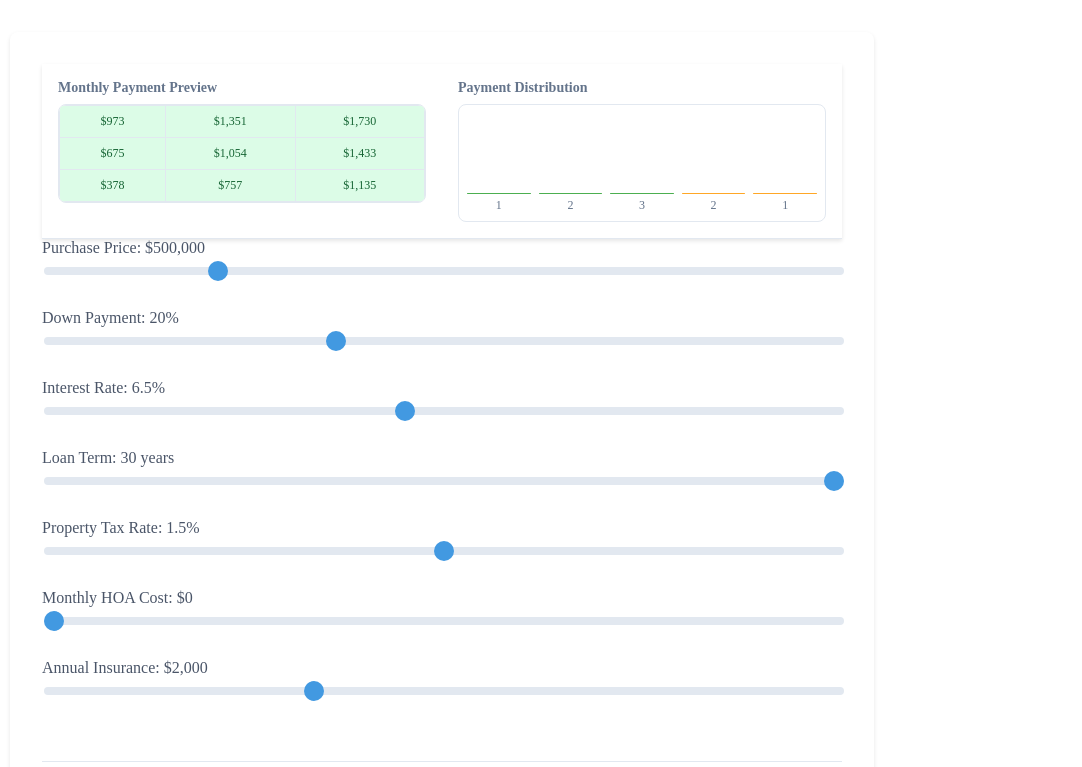
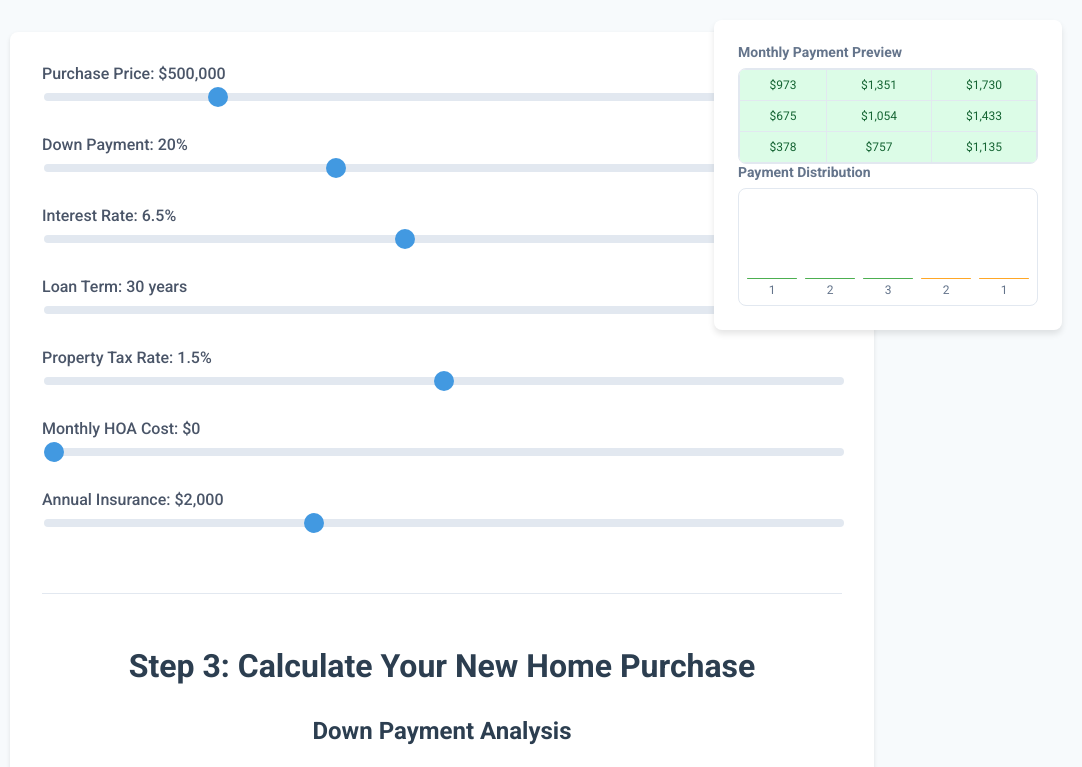
Before and after one commit to trentschade/buy-sell_fullstack_3_next, a Next.js app: page /purchase-calculator in a window 1280 px wide. Shown: the top 767 px of the page, without its empty margins (198-1280 px from the left). Built offline with nearby package versions, Linux system fonts and the light colour scheme.

Commit message:
Updated fonts

```diff
--- /dev/null
+++ b/pages/_app.js
@@ -0,0 +1,32 @@
+import { useEffect } from 'react';
+import Head from 'next/head';
+
+function MyApp({ Component, pageProps }) {
+  useEffect(() => {
+    // Add Roboto font
+    const link = document.createElement('link');
+    link.href = 'https://fonts.googleapis.com/css2?family=Roboto:wght@300;400;500;700&display=swap';
+    link.rel = 'stylesheet';
+    document.head.appendChild(link);
+  }, []);
+
+  return (
+    <>
+      <Head>
+        <meta name="viewport" content="width=device-width, initial-scale=1" />
+        <title>Buy-Sell Calculator</title>
+      </Head>
+      <Component {...pageProps} />
+      <style jsx global>{`
+        body {
+          font-family: 'Roboto', sans-serif;
+          margin: 0;
+          padding: 0;
+          background-color: #f7fafc;
+        }
+      `}</style>
+    </>
+  );
+}
+
+export default MyApp;
--- a/styles/AmortizationTable.module.css
+++ b/styles/AmortizationTable.module.css
@@ -1,9 +1,11 @@
 .container {
-  margin-top: 2rem;
+  max-width: 1000px;
+  margin: 2rem auto;
+  padding: 2rem;
   background-color: white;
   border-radius: 8px;
   box-shadow: 0 2px 4px rgba(0, 0, 0, 0.1);
-  padding: 1.5rem;
+  font-family: 'Roboto', sans-serif;
 }
 
 .controls {
--- a/styles/FloatingDashboard.module.css
+++ b/styles/FloatingDashboard.module.css
@@ -1,14 +1,14 @@
 .dashboard {
-  position: sticky;
-  top: 0;
-  z-index: 100;
-  background: white;
-  padding: 1rem;
-  border-bottom: 1px solid #e2e8f0;
-  display: flex;
-  gap: 2rem;
-  align-items: flex-start;
-  box-shadow: 0 2px 4px rgba(0, 0, 0, 0.1);
+  position: fixed;
+  top: 20px;
+  right: 20px;
+  width: 300px;
+  background-color: white;
+  border-radius: 8px;
+  box-shadow: 0 4px 6px rgba(0, 0, 0, 0.1);
+  padding: 1.5rem;
+  z-index: 1000;
+  font-family: 'Roboto', sans-serif;
 }
 
 .tableThumbnail {
--- a/styles/MortgageCalculator.module.css
+++ b/styles/MortgageCalculator.module.css
@@ -5,6 +5,7 @@
   background-color: white;
   border-radius: 8px;
   box-shadow: 0 2px 4px rgba(0, 0, 0, 0.1);
+  font-family: 'Roboto', sans-serif;
 }
 
 .title {
--- a/styles/SellerCalculator.module.css
+++ b/styles/SellerCalculator.module.css
@@ -5,6 +5,7 @@
   background-color: white;
   border-radius: 8px;
   box-shadow: 0 2px 4px rgba(0, 0, 0, 0.1);
+  font-family: 'Roboto', sans-serif;
 }
 
 .stepIndicator {
@@ -15,6 +16,7 @@
   background-color: #f7fafc;
   border-radius: 8px;
   border: 1px solid #e2e8f0;
+  font-family: 'Roboto', sans-serif;
 }
 
 .step {
--- a/styles/UnifiedCalculator.module.css
+++ b/styles/UnifiedCalculator.module.css
@@ -2,12 +2,15 @@
   max-width: 1200px;
   margin: 0 auto;
   padding: 2rem;
+  font-family: 'Roboto', sans-serif;
 }
 
 .title {
   text-align: center;
   margin-bottom: 2rem;
   color: #2d3748;
+  font-family: 'Roboto', sans-serif;
+  font-weight: 500;
 }
 
 /* Table Styles */
@@ -181,6 +184,24 @@
 
 .slider::-moz-range-thumb:hover {
   background: #3182ce;
+}
+
+.downPaymentAmount {
+  margin-top: 0.5rem;
+  font-size: 0.875rem;
+  color: #4a5568;
+  text-align: right;
+  font-weight: 500;
+}
+
+.warningText {
+  color: #e53e3e;
+  font-weight: 600;
+}
+
+.sufficientText {
+  color: #38a169;
+  font-weight: 600;
 }
 
 /* Confidence Selector */
```
Also changed, not shown: pages/unified-calculator.js (+9 -0 lines).
